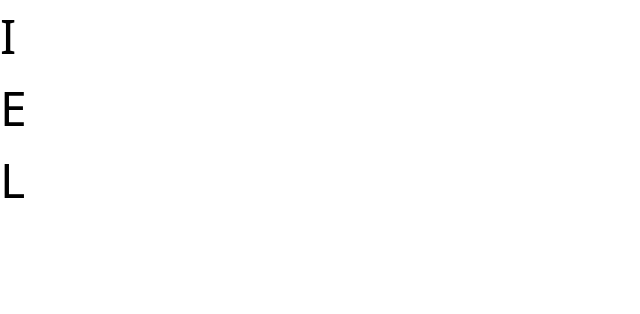
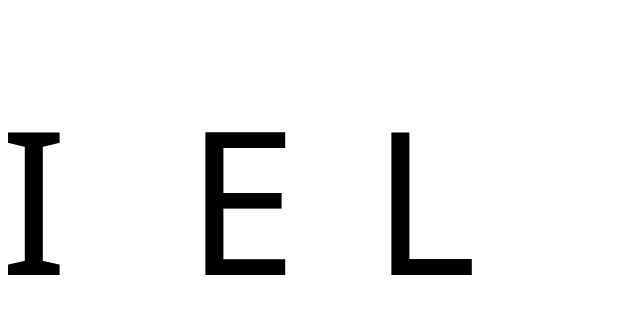
Before and after one commit to julio2116/Control, a React (Vite) app: page /letter in a window 1280 px wide. Shown: the top 314 px of the page, without its empty margins (0-640 px from the left). Built offline with nearby package versions, Linux system fonts and the light colour scheme.

Commit message:
Final adjustments on the animation

```diff
--- a/src/components/Form.jsx
+++ b/src/components/Form.jsx
@@ -62,30 +62,31 @@ const Form = () => {
     }
 
     async function selectName(item) {
-        setIsLoading(true)
-        const fetchData = await fetch(URL + `?route=readOne&id=${item}`)
-        const data = await fetchData.json()
-        setProduto( prev => ({ ...prev, ...data.item }));
+        setFiltered([]);
+        setIsLoading(true);
+        const fetchData = await fetch(URL + `?route=readOne&id=${item}`);
+        const data = await fetchData.json();
+        setProduto((prev) => ({ ...prev, ...data.item }));
 
-        setFiltered([]);
-        setIsLoading(false)
+        setIsLoading(false);
     }
 
     async function handleSubmit(e) {
         e.preventDefault();
+
         setIsLoading(true);
         try {
             const create = await submitForm(e);
             retorno(create);
+            setProduto(empty);
             setIsLoading(false);
-            setProduto(empty);
         } catch (e) {
             setIsLoading(false);
         }
     }
 
     return (
-        <div className="w-full max-w-md mx-auto mt-10 relative">
+        <div className="w-full max-w-md mx-auto mt-10">
             <form
                 onSubmit={handleSubmit}
                 className="bg-white shadow-xl rounded-2xl p-6 space-y-5 border border-gray-100"
@@ -124,7 +125,7 @@ const Form = () => {
                         placeholder="ID"
                         readOnly
                         autoComplete="off"
-                        />
+                    />
 
                     {filtered.length > 0 && (
                         <ul className="absolute top-full mt-1 w-full bg-white border border-gray-200 rounded-xl shadow-lg max-h-52 overflow-y-auto z-50">
@@ -189,11 +190,7 @@ const Form = () => {
                 </button>
             </form>
 
-            {isLoading && (
-                <div className="flex justify-center mt-12">
-                    <Loading />
-                </div>
-            )}
+            {isLoading && <Loading />}
         </div>
     );
 };
--- a/src/components/Letter.jsx
+++ b/src/components/Letter.jsx
@@ -2,11 +2,15 @@ import { useEffect, useState } from "react";
 
 const Letter = ({letter= "i", index= 1, letterSize=48}) => {
     const [move, setMove] = useState(letterSize * 1.5);
-console.log(index)
+
     const alphabet = "abcdefghijklmnopqrstuvwxyz".toUpperCase();
+    const indexLetter = alphabet.split("").indexOf(letter)
+
+    const newAlphabet = alphabet.slice(indexLetter + 1) + alphabet.slice(0, indexLetter + 1)
+
     let result = [];
-    for (let i = 0; i < alphabet.length; i++) {
-        result.push(<li key={i} className="m-0" style={{fontSize: `${letterSize}px`}}>{alphabet[i]}</li>);
+    for (let i = 0; i < newAlphabet.length; i++) {
+        result.push(<li key={i} className="m-0" style={{fontSize: `${letterSize}px`}}>{newAlphabet[i]}</li>);
     }
 
     useEffect(() => {
@@ -14,12 +18,12 @@ console.log(index)
 
         const sleep = (ms) => new Promise((res) => setTimeout(res, ms));
 
-        (async function (index) {
-            await sleep(100 + index * 300);
-            console.log(100 + index * 300)
-            for (let i = 0; i < alphabet.length; i++) {
+        (async function () {
+            await sleep(50 + index * 250);
+
+            for (let i = 0; i < newAlphabet.length; i++) {
                 if (!mounted) return;
-                if (alphabet[i + 1] == letter) break;
+                if (newAlphabet[i + 1] == letter) break;
                 setMove((prev) => { return (prev + letterSize * 1.5) });
                 await sleep(100);
             }
@@ -29,7 +33,7 @@ console.log(index)
             mounted = false;
         };
     }, [index, letterSize, letter]);
-    console.log(move)
+    // console.log(move)
 
     return (
         <>
--- a/src/components/Loading.jsx
+++ b/src/components/Loading.jsx
@@ -5,11 +5,11 @@ const Loading = ({ message = "IEL" }) => {
 
     for (let i = 0; i < message.length; i++) {
         letters.push(
-            <Letter letter={message[i]} index={i + 1} letterSize={48} />
+            <Letter key={i} letter={message[i]} index={i} letterSize={200} />
         );
     }
 
-    return <>{letters}</>;
+    return <div className="flex justify-center mt-12 absolute top-0">{letters}</div>;
 };
 
 export default Loading;
--- a/src/index.css
+++ b/src/index.css
@@ -1 +1,4 @@
 @import "tailwindcss";
+html, body, #root{
+    height: 100%;
+}
```
